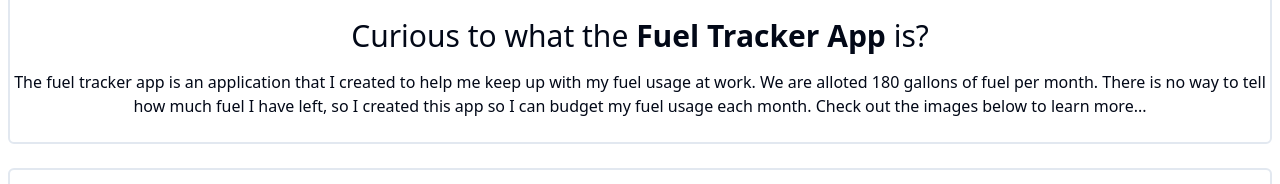
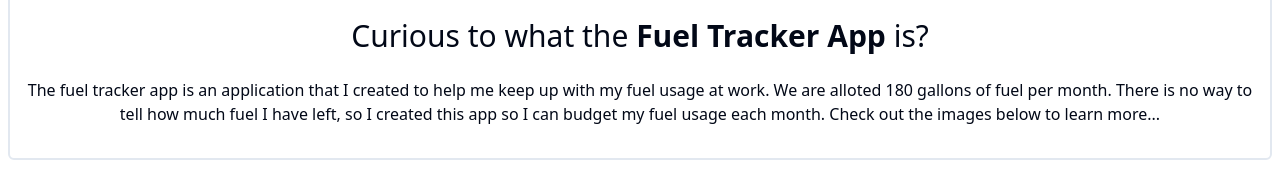
Before and after one commit to williamrice/williamarice-web, a Next.js app: page /fuel-tracker in a window 1280 px wide. Shown: the part 337-521 px from the top of the page. Built offline with nearby package versions, Linux system fonts and the light colour scheme; no server answers.

Commit message:
minor tweaks to spacing on fuel tracker info. removed console log

```diff
--- a/app/fuel-tracker/components/FuelAppInfoComponent.tsx
+++ b/app/fuel-tracker/components/FuelAppInfoComponent.tsx
@@ -11,7 +11,7 @@ const FuelAppInfoComponent = () => {
           Curious to what the{" "}
           <span className="font-bold">Fuel Tracker App</span> is?
         </h1>
-        <p>
+        <p className="p-2">
           The fuel tracker app is an application that I created to help me keep
           up with my fuel usage at work. We are alloted 180 gallons of fuel per
           month. There is no way to tell how much fuel I have left, so I created
--- a/app/fuel-tracker/page.tsx
+++ b/app/fuel-tracker/page.tsx
@@ -8,7 +8,6 @@ const prisma = new PrismaClient();
 
 const FuelTrackerPage = async () => {
   const session = await getServerSession();
-  console.log(session);
 
   return (
     <div className="flex justify-center mx-auto max-w-7xl">
```
